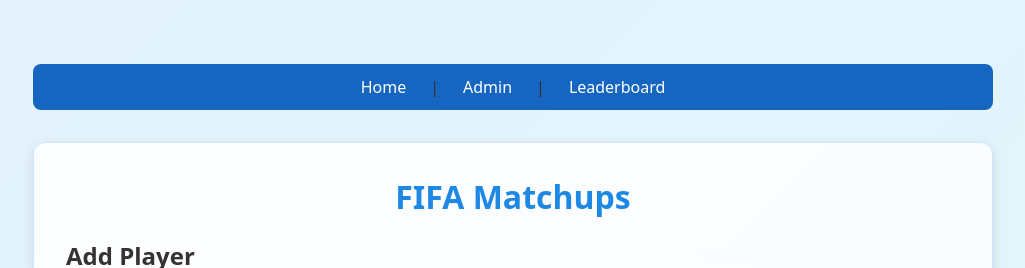
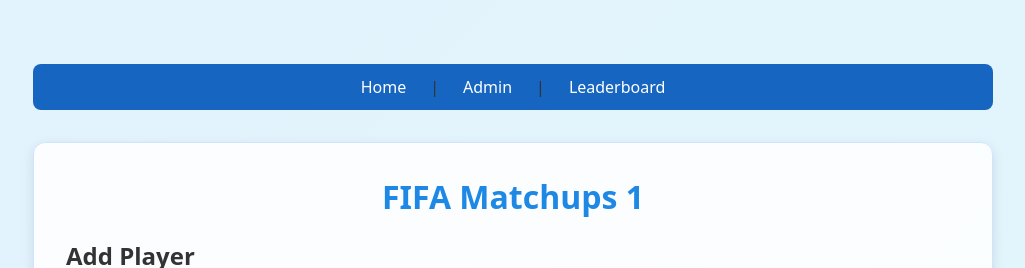
Before and after one commit to SeyyidOS/FifaMatchups, a React (Vite) app: page /#/ in a window 1280 px wide. Shown: the top 268 px of the page, without its empty margins (127-1152 px from the left). Built offline with nearby package versions, Linux system fonts and the light colour scheme; no server answers.

Commit message:
CI/CD testing

```diff
--- a/src/Home.jsx
+++ b/src/Home.jsx
@@ -16,7 +16,7 @@
 }) {
   return (
     <div className="App">
-      <h1>FIFA Matchups</h1>
+      <h1>FIFA Matchups 1</h1>
       <section>
         <h2>Add Player</h2>
         <input
```
